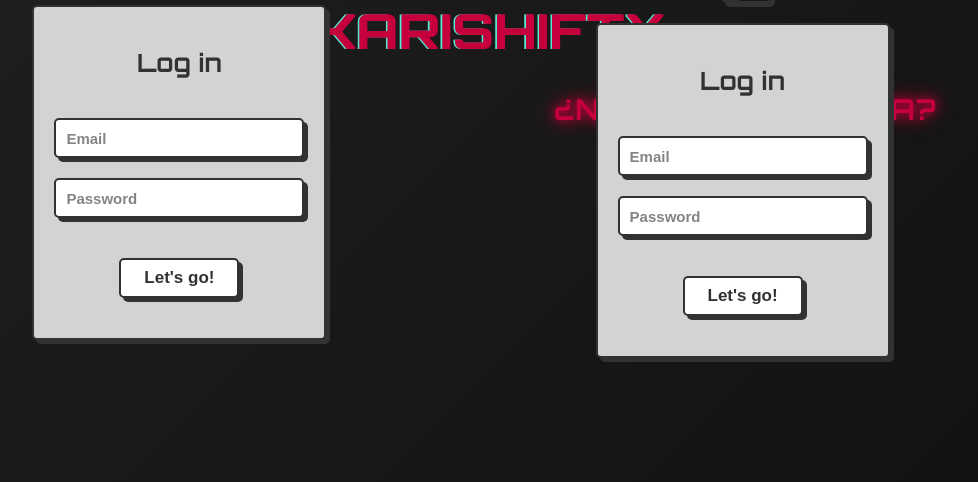
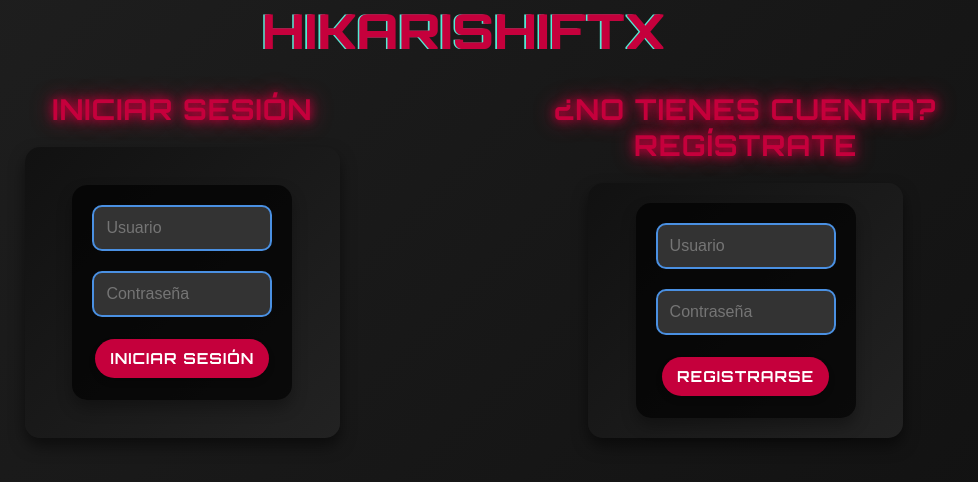
Before and after one commit to CesarGoto1/App, a React (Vite) app: page / in a window 1280 px wide. Shown: the top 482 px of the page, without its empty margins (176-1154 px from the left). Built offline with nearby package versions, Linux system fonts and the light colour scheme.

Commit message:
Login Original

```diff
--- a/src/components/Login.jsx
+++ b/src/components/Login.jsx
@@ -1,6 +1,7 @@
+// Login.jsx
 import React, { useState } from 'react';
 import { motion } from 'framer-motion';
-import './RegisterLogin.css';
+import './Login.css';
 
 const Login = ({ onLoginSuccess }) => {
   const [email, setEmail] = useState('');
@@ -18,6 +19,7 @@ const Login = ({ onLoginSuccess }) => {
     const data = await response.json();
 
     if (data.success) {
+      // Almacena el user_id en localStorage para que App.jsx lo recupere
       localStorage.setItem("userId", data.user_id);
       onLoginSuccess(data.user_id);
     } else {
@@ -26,50 +28,50 @@ const Login = ({ onLoginSuccess }) => {
   };
 
   return (
-    <div className="wrapper">
-      <div className="card-switch">
-        <label className="switch">
-          <input type="checkbox" className="toggle" />
-          <span className="slider"></span>
-          <span className="card-side"></span>
-          <div className="flip-card__inner">
-            <div className="flip-card__front">
-              <div className="title">Log in</div>
-              <form className="flip-card__form" onSubmit={handleLogin}>
-                <input
-                  className="flip-card__input"
-                  name="email"
-                  placeholder="Email"
-                  type="email"
+    <motion.div
+      className="login-container"
+      initial={{ opacity: 0 }}
+      animate={{ opacity: 1 }}
+      transition={{ duration: 1 }}
+    >
+      <motion.form
+        onSubmit={handleLogin}
+        initial={{ scale: 0.8 }}
+        animate={{ scale: 1 }}
+        transition={{ type: 'spring', stiffness: 120 }}
+        className="login-form"
+      >
+        <motion.input
+          type="text"
           value={email}
           onChange={(e) => setEmail(e.target.value)}
+          placeholder="Usuario"
           required
+          className="input-field"
+          whileFocus={{ scale: 1.05 }}
+          transition={{ type: 'spring', stiffness: 150 }}
         />
-                <input
-                  className="flip-card__input"
-                  name="password"
-                  placeholder="Password"
+        <motion.input
           type="password"
           value={password}
           onChange={(e) => setPassword(e.target.value)}
+          placeholder="Contraseña"
           required
+          className="input-field"
+          whileFocus={{ scale: 1.05 }}
+          transition={{ type: 'spring', stiffness: 150 }}
         />
-                <button className="flip-card__btn" type="submit">Let's go!</button>
-              </form>
-            </div>
-            <div className="flip-card__back">
-              <div className="title">Sign up</div>
-              <form className="flip-card__form">
-                <input className="flip-card__input" placeholder="Name" type="text" />
-                <input className="flip-card__input" name="email" placeholder="Email" type="email" />
-                <input className="flip-card__input" name="password" placeholder="Password" type="password" />
-                <button className="flip-card__btn">Confirm!</button>
-              </form>
-            </div>
-          </div>
-        </label>
-      </div>
-    </div>
+        <motion.button
+          type="submit"
+          className="login-button"
+          whileHover={{ scale: 1.1 }}
+          whileTap={{ scale: 0.95 }}
+          transition={{ type: 'spring', stiffness: 300 }}
+        >
+          Iniciar Sesión
+        </motion.button>
+      </motion.form>
+    </motion.div>
   );
 };
 
--- a/src/components/Register.jsx
+++ b/src/components/Register.jsx
@@ -1,6 +1,6 @@
 import React, { useState } from 'react';
 import { motion } from 'framer-motion';
-import './RegisterLogin.css';
+import './Register.css'; // Asegúrate de importar el CSS
 
 const Register = ({ onRegisterSuccess }) => {
     const [email, setEmail] = useState('');
@@ -12,7 +12,7 @@ const Register = ({ onRegisterSuccess }) => {
         const response = await fetch('https://backend-production-4e30.up.railway.app/register', {
             method: 'POST',
             headers: { 'Content-Type': 'application/json' },
-      body: JSON.stringify({ email, password }),
+            body: JSON.stringify({ email: email, password }),
         });
 
         const data = await response.json();
@@ -25,50 +25,50 @@ const Register = ({ onRegisterSuccess }) => {
     };
 
     return (
-    <div className="wrapper">
-      <div className="card-switch">
-        <label className="switch">
-          <input type="checkbox" className="toggle" />
-          <span className="slider"></span>
-          <span className="card-side"></span>
-          <div className="flip-card__inner">
-            <div className="flip-card__front">
-              <div className="title">Log in</div>
-              <form className="flip-card__form">
-                <input className="flip-card__input" name="email" placeholder="Email" type="email" />
-                <input className="flip-card__input" name="password" placeholder="Password" type="password" />
-                <button className="flip-card__btn">Let's go!</button>
-              </form>
-            </div>
-            <div className="flip-card__back">
-              <div className="title">Sign up</div>
-              <form className="flip-card__form" onSubmit={handleRegister}>
-                <input className="flip-card__input" placeholder="Name" type="text" />
-                <input
-                  className="flip-card__input"
-                  name="email"
-                  placeholder="Email"
-                  type="email"
+        <motion.div
+            className="register-container"
+            initial={{ opacity: 0 }}
+            animate={{ opacity: 1 }}
+            transition={{ duration: 1 }}
+        >
+            <motion.form
+                onSubmit={handleRegister}
+                initial={{ scale: 0.8 }}
+                animate={{ scale: 1 }}
+                transition={{ type: 'spring', stiffness: 120 }}
+                className="register-form"
+            >
+                <motion.input
+                    type="text"
                     value={email}
                     onChange={(e) => setEmail(e.target.value)}
+                    placeholder="Usuario"
                     required
+                    className="input-field"
+                    whileFocus={{ scale: 1.05 }}
+                    transition={{ type: 'spring', stiffness: 150 }}
                 />
-                <input
-                  className="flip-card__input"
-                  name="password"
-                  placeholder="Password"
+                <motion.input
                     type="password"
                     value={password}
                     onChange={(e) => setPassword(e.target.value)}
+                    placeholder="Contraseña"
                     required
+                    className="input-field"
+                    whileFocus={{ scale: 1.05 }}
+                    transition={{ type: 'spring', stiffness: 150 }}
                 />
-                <button className="flip-card__btn" type="submit">Confirm!</button>
-              </form>
-            </div>
-          </div>
-        </label>
-      </div>
-    </div>
+                <motion.button
+                    type="submit"
+                    className="register-button"
+                    whileHover={{ scale: 1.1 }}
+                    whileTap={{ scale: 0.95 }}
+                    transition={{ type: 'spring', stiffness: 300 }}
+                >
+                    Registrarse
+                </motion.button>
+            </motion.form>
+        </motion.div>
     );
 };
 
--- a/src/components/RegisterLogin.css
+++ /dev/null
@@ -1,191 +0,0 @@
-/* Login.css y Register.css */
-.wrapper {
-    --input-focus: #2d8cf0;
-    --font-color: #323232;
-    --font-color-sub: #666;
-    --bg-color: #fff;
-    --bg-color-alt: #666;
-    --main-color: #323232;
-  }
-
-  .switch {
-    transform: translateY(-200px);
-    position: relative;
-    display: flex;
-    flex-direction: column;
-    justify-content: center;
-    align-items: center;
-    gap: 30px;
-    width: 50px;
-    height: 20px;
-  }
-
-  .card-side::before {
-    position: absolute;
-    content: 'Log in';
-    left: -70px;
-    top: 0;
-    width: 100px;
-    text-decoration: underline;
-    color: var(--font-color);
-    font-weight: 600;
-  }
-
-  .card-side::after {
-    position: absolute;
-    content: 'Sign up';
-    left: 70px;
-    top: 0;
-    width: 100px;
-    text-decoration: none;
-    color: var(--font-color);
-    font-weight: 600;
-  }
-
-  .toggle {
-    opacity: 0;
-    width: 0;
-    height: 0;
-  }
-
-  .slider {
-    box-sizing: border-box;
-    border-radius: 5px;
-    border: 2px solid var(--main-color);
-    box-shadow: 4px 4px var(--main-color);
-    position: absolute;
-    cursor: pointer;
-    top: 0;
-    left: 0;
-    right: 0;
-    bottom: 0;
-    background-color: var(--bg-colorcolor);
-    transition: 0.3s;
-  }
-
-  .slider:before {
-    box-sizing: border-box;
-    position: absolute;
-    content: "";
-    height: 20px;
-    width: 20px;
-    border: 2px solid var(--main-color);
-    border-radius: 5px;
-    left: -2px;
-    bottom: 2px;
-    background-color: var(--bg-color);
-    box-shadow: 0 3px 0 var(--main-color);
-    transition: 0.3s;
-  }
-
-  .toggle:checked + .slider {
-    background-color: var(--input-focus);
-  }
-
-  .toggle:checked + .slider:before {
-    transform: translateX(30px);
-  }
-
-  .toggle:checked ~ .card-side:before {
-    text-decoration: none;
-  }
-
-  .toggle:checked ~ .card-side:after {
-    text-decoration: underline;
-  }
-
-  .flip-card__inner {
-    width: 300px;
-    height: 350px;
-    position: relative;
-    background-color: transparent;
-    perspective: 1000px;
-    text-align: center;
-    transition: transform 0.8s;
-    transform-style: preserve-3d;
-  }
-
-  .toggle:checked ~ .flip-card__inner {
-    transform: rotateY(180deg);
-  }
-
-  .toggle:checked ~ .flip-card__front {
-    box-shadow: none;
-  }
-
-  .flip-card__front, .flip-card__back {
-    padding: 20px;
-    position: absolute;
-    display: flex;
-    flex-direction: column;
-    justify-content: center;
-    -webkit-backface-visibility: hidden;
-    backface-visibility: hidden;
-    background: lightgrey;
-    gap: 20px;
-    border-radius: 5px;
-    border: 2px solid var(--main-color);
-    box-shadow: 4px 4px var(--main-color);
-  }
-
-  .flip-card__back {
-    width: 100%;
-    transform: rotateY(180deg);
-  }
-
-  .flip-card__form {
-    display: flex;
-    flex-direction: column;
-    align-items: center;
-    gap: 20px;
-  }
-
-  .title {
-    margin: 20px 0 20px 0;
-    font-size: 25px;
-    font-weight: 900;
-    text-align: center;
-    color: var(--main-color);
-  }
-
-  .flip-card__input {
-    width: 250px;
-    height: 40px;
-    border-radius: 5px;
-    border: 2px solid var(--main-color);
-    background-color: var(--bg-color);
-    box-shadow: 4px 4px var(--main-color);
-    font-size: 15px;
-    font-weight: 600;
-    color: var(--font-color);
-    padding: 5px 10px;
-    outline: none;
-  }
-
-  .flip-card__input::placeholder {
-    color: var(--font-color-sub);
-    opacity: 0.8;
-  }
-
-  .flip-card__input:focus {
-    border: 2px solid var(--input-focus);
-  }
-
-  .flip-card__btn:active, .button-confirm:active {
-    box-shadow: 0px 0px var(--main-color);
-    transform: translate(3px, 3px);
-  }
-
-  .flip-card__btn {
-    margin: 20px 0 20px 0;
-    width: 120px;
-    height: 40px;
-    border-radius: 5px;
-    border: 2px solid var(--main-color);
-    background-color: var(--bg-color);
-    box-shadow: 4px 4px var(--main-color);
-    font-size: 17px;
-    font-weight: 600;
-    color: var(--font-color);
-    cursor: pointer;
-  }
```
Lines whose indentation alone changed are shown as unchanged.
